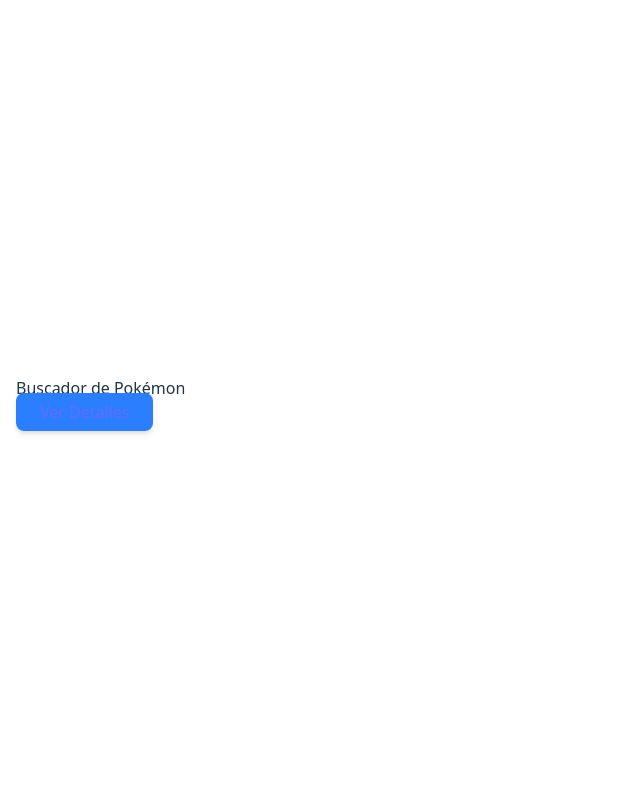
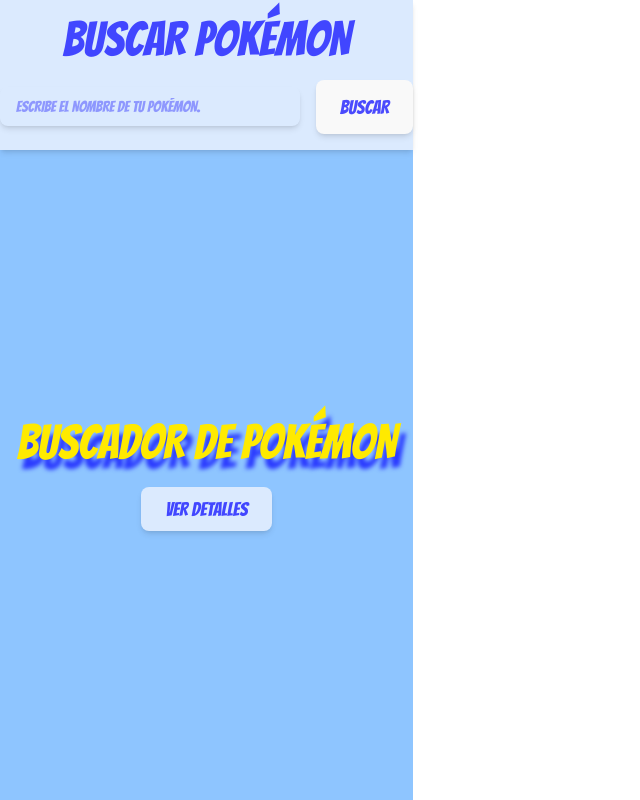
Before and after one commit to T-CristianG/Proyecto-Final-Corte-2, a React (Vite) app in the folder pokemon/: page /buscador in a window 1280 px wide. Shown: the whole page, without its empty margins (0-640 px from the left). Built offline with nearby package versions, Linux system fonts and the light colour scheme.

Commit message:
buscador

```diff
--- a/pokemon/src/App.tsx
+++ b/pokemon/src/App.tsx
@@ -9,7 +9,7 @@ import './index.css';
 const App: React.FC = () => {
   return (
     <Router>
-      <div className="min-h-screen flex flex-col items-center justify-center p-4 w-full">
+      <div>
         <Routes>
           <Route path="/" element={<Principal />} />
           <Route path="/buscador" element={<Buscador />} />
--- a/pokemon/src/Components/Buscador.tsx
+++ b/pokemon/src/Components/Buscador.tsx
@@ -2,17 +2,71 @@ import React from 'react';
 import { Link } from 'react-router-dom';
 
 const Buscador: React.FC = () => {
+  return (
+    <div className="min-h-screen flex flex-col bg-blue-300 w-full">
+      {/* Menú superior */}
+      <div
+        className="w-full bg-blue-100 py-4 flex flex-col items-center justify-center shadow-md"
+        style={{
+          fontFamily: "Bangers",
+          color: 'rgba(0, 0, 255, 0.7)',
+          fontSize: '1.5vw',
+        }}
+      >
+        <h2 className="text-4xl font-bold sm:text-3xl md:text-4xl lg:text-5xl mb-4">
+          BUSCAR POKÉMON
+        </h2>
+        <div className="flex items-center">
+          <input
+            type="text"
+            placeholder="ESCRIBE EL NOMBRE DE TU POKÉMON."
+            className="px-4 py-2 rounded-lg shadow-md focus:outline-none focus:ring-2 focus:ring-yellow-200"
+            style={{
+              fontFamily: "Bangers",
+              fontSize: '1.2vw',
+              width: '300px',
+            }}
+          />
+          <button
+            className="ml-4 bg-yellow-200 px-6 py-2 rounded-lg shadow-md hover:bg-blue-100 transition-colors"
+            style={{
+              fontFamily: "Bangers",
+              color: 'rgba(0, 0, 255, 0.7)',
+              fontSize: '1.5vw',
+            }}
+          >
+            BUSCAR
+          </button>
+        </div>
+      </div>
 
-  return (
-    <div>
-      <h2>Buscador de Pokémon</h2>
-      {/* Link de React Router para navegar a la página de DetallePokemon */}
-      <Link
-        to="/detalle"  // Ruta para la página DetallePokemon
-        className="bg-blue-500 text-white px-6 py-2 rounded-lg shadow-md hover:bg-blue-600 transition-colors mt-4"
-      >
-        Ver Detalles
-      </Link>
+      {/* Contenido principal */}
+      <div className="flex flex-col items-center justify-center flex-grow">
+        <h2
+          className="text-4xl font-bold sm:text-3xl md:text-4xl lg:text-5xl"
+          style={{
+            fontFamily: "Bangers",
+            color: '#FFEA00', // Color amarillo
+            textShadow: '5px 10px 4px rgba(0, 0, 255, 0.7)', // Sombra azul alrededor del texto
+            marginBottom: '20px',
+          }}
+        >
+          BUSCADOR DE POKÉMON
+        </h2>
+        {/* Link de React Router para navegar a la página de DetallePokemon */}
+        <Link
+          to="/detalle"  // Ruta para la página DetallePokemon
+          className="bg-blue-100 px-6 py-2 rounded-lg shadow-md hover:bg-yellow-200 transition-colors"
+          style={{
+            fontFamily: "Bangers",
+            color: 'rgba(0, 0, 255, 0.7)',
+            fontSize: '1.5vw',
+            textDecoration: 'none', // Elimina el subrayado del enlace
+          }}
+        >
+          VER DETALLES
+        </Link>
+      </div>
     </div>
   );
 };
```
